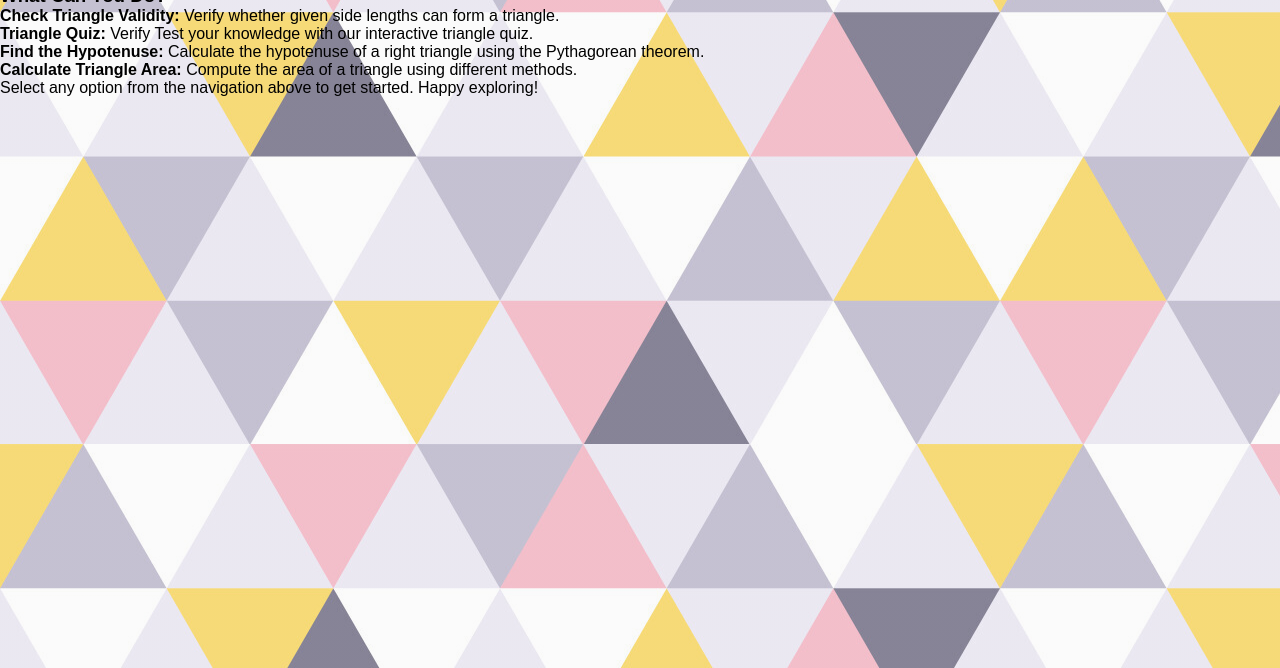
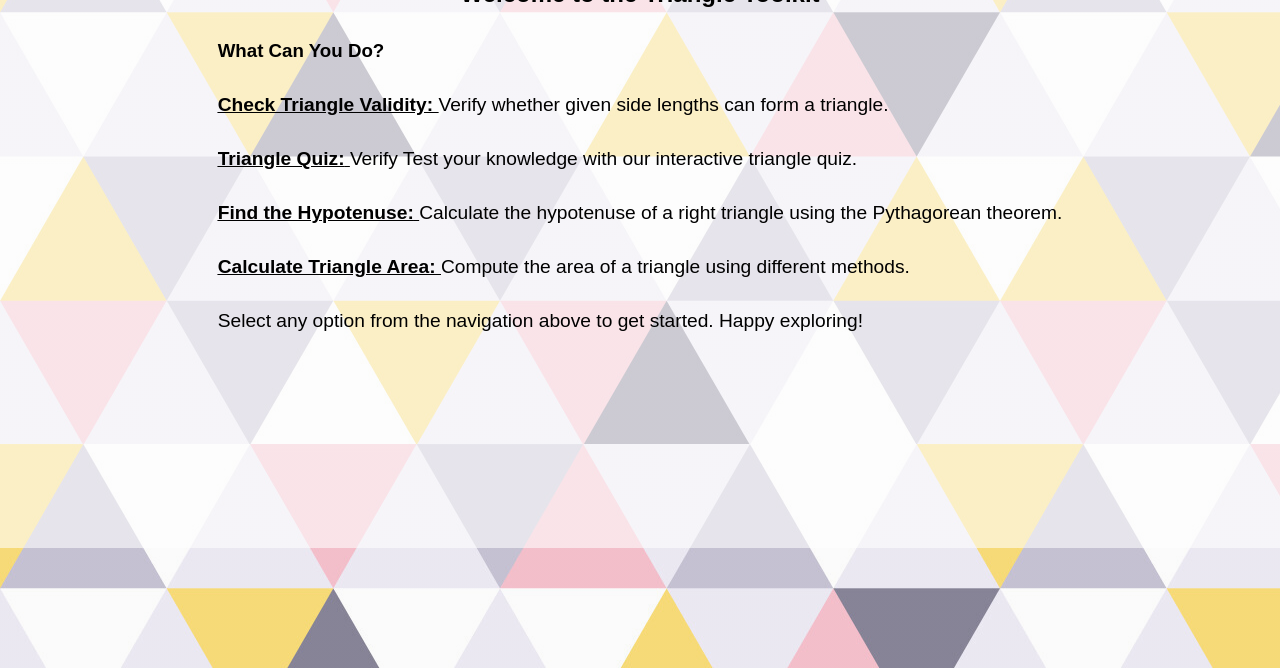
Before and after one commit to harshil114/fun-with-triangle, a plain HTML site: page html/index.html in a window 1280 px wide. Shown: the part 132-800 px from the top of the page. Drawn offline with Linux system fonts and the light colour scheme; a web font is replaced by a local one.

Commit message:
add  style to main

```diff
--- a/css/style.css
+++ b/css/style.css
@@ -1,4 +1,5 @@
 @import url('https://fonts.googleapis.com/css2?family=Encode+Sans+Expanded:wght@100;200;300;400;500;600;700;800;900&display=swap');
+
 * {
     margin: 0;
     padding: 0;
@@ -7,31 +8,65 @@
 body {
     height: 100vh;
     width: 100vw;
-    background: linear-gradient(to right,rgba(245, 245, 245, 0.4),rgba(245, 245, 245, 0.4)),url("/assets/bg.png");
+    background: linear-gradient(to right, rgba(245, 245, 245, 0.4), rgba(245, 245, 245, 0.4)), url("/assets/bg.png");
     font-family: "Encode Sans Expanded", sans-serif;
 
 }
 
-.navigation{
+.navigation {
     height: 10vh;
+    background-color: rgba(255, 255, 255, 0.575);
 }
-.navigation__main{
+
+.navigation__main {
     padding-top: 0.6rem;
     display: flex;
     justify-content: space-between;
     align-items: center;
 }
-.navigation__main-title{
+
+.navigation__main-title {
     font-size: 1.2rem;
 }
-.navigation__main-list-list{
+
+.navigation__main-list-list {
     display: flex;
     list-style: none;
 }
-.link-link{
+
+.link-link {
     margin-right: 3rem;
     text-decoration: none;
     color: black;
     font-weight: 600;
 
 }
+
+.main {
+    background-color: rgba(255, 255, 255, 0.575);
+    /* background-color: aqua; */
+}
+
+.main__container {
+    display: flex;
+    flex-direction: column;
+    align-items: center;
+    height: 75vh;
+}
+
+.main__container-heading h1 {
+    font-size: 1.5rem;
+    margin: 2rem 0;
+}
+
+.main__container-content-heading {
+    margin-bottom: 1rem;
+
+}
+.main__container-content-details p{
+    margin: 2rem 0;
+    font-size: 1.2rem;
+}
+.main__container-content-details p a{
+    color: black;
+}
--- a/html/index.html
+++ b/html/index.html
@@ -16,16 +16,16 @@
                 <div class="navigation__main-list">
                     <ul class="navigation__main-list-list">
                         <li class="link">
-                        <a href="" class="link-link">Is Triangle?</a>
+                            <a href class="link-link">Is Triangle?</a>
                         </li>
                         <li class="link">
-                        <a href="" class="link-link">Quiz</a>
+                            <a href class="link-link">Quiz</a>
                         </li>
                         <li class="link">
-                        <a href="" class="link-link">Hypotenuse</a>
+                            <a href class="link-link">Hypotenuse</a>
                         </li>
                         <li class="link">
-                        <a href="" class="link-link">Area</a>
+                            <a href class="link-link">Area</a>
                         </li>
                     </ul>
                 </div>
@@ -45,41 +45,68 @@
                     </div>
                     <div class="main__container-content-details">
                         <p>
-                        <strong>Check Triangle Validity: </strong>Verify whether given side lengths can form a triangle.
+                            <a href>
+                                <strong>
+                                    <u>
+                                        Check Triangle Validity:
+                                    </u>
+                                </strong>
+                            </a>
+                            Verify whether given side lengths can form a
+                            triangle.
                         </p>
                         <p>
-                        <strong>Triangle Quiz: </strong>Verify Test your knowledge with our interactive triangle quiz.
+                            <a href>
+                                <strong>
+                                    <u>Triangle Quiz:</u>
+                                </strong>
+                            </a>
+                            Verify Test your knowledge with our
+                            interactive triangle quiz.
                         </p>
                         <p>
-                        <strong>Find the Hypotenuse: </strong>Calculate the hypotenuse of a right triangle using the Pythagorean theorem.
+                            <a href>
+                                <strong>
+                                    <u>Find the Hypotenuse:</u>
+                                </strong>
+                                </a>
+                            Calculate the hypotenuse of a right
+                            triangle using the Pythagorean theorem.
                         </p>
                         <p>
-                        <strong>Calculate Triangle Area: </strong>Compute the area of a triangle using different methods.
+                            <a href="">
+                                <strong>
+                                    <u>Calculate Triangle Area:
+                                    </u>
+                                </strong>
+                            </a>
+                            Compute the area of a triangle
+                            using different methods.
                         </p>
-                    <p>Select any option from the navigation above to get started. Happy exploring!</p>
+                        <p>Select any option from the navigation above to get
+                            started. Happy exploring!</p>
                     </div>
                 </div>
 
             </div>
         </main>
 
-
         <footer class="footer">
             <div class="footer__container">
                 <ul class="footer__container-list">
                     <li class="footer__container-list">
-                    <a href="">
-                        <img src="" alt="" class="footer__img">
+                        <a href>
+                            <img src alt class="footer__img">
                         </a>
                     </li>
                     <li class="footer__container-list">
-                    <a href="">
-                        <img src="" alt="" class="footer__img">
+                        <a href>
+                            <img src alt class="footer__img">
                         </a>
                     </li>
                     <li class="footer__container-list">
-                    <a href="">
-                        <img src="" alt="" class="footer__img">
+                        <a href>
+                            <img src alt class="footer__img">
                         </a>
                     </li>
                 </ul>
```
Lines whose indentation alone changed are shown as unchanged.
